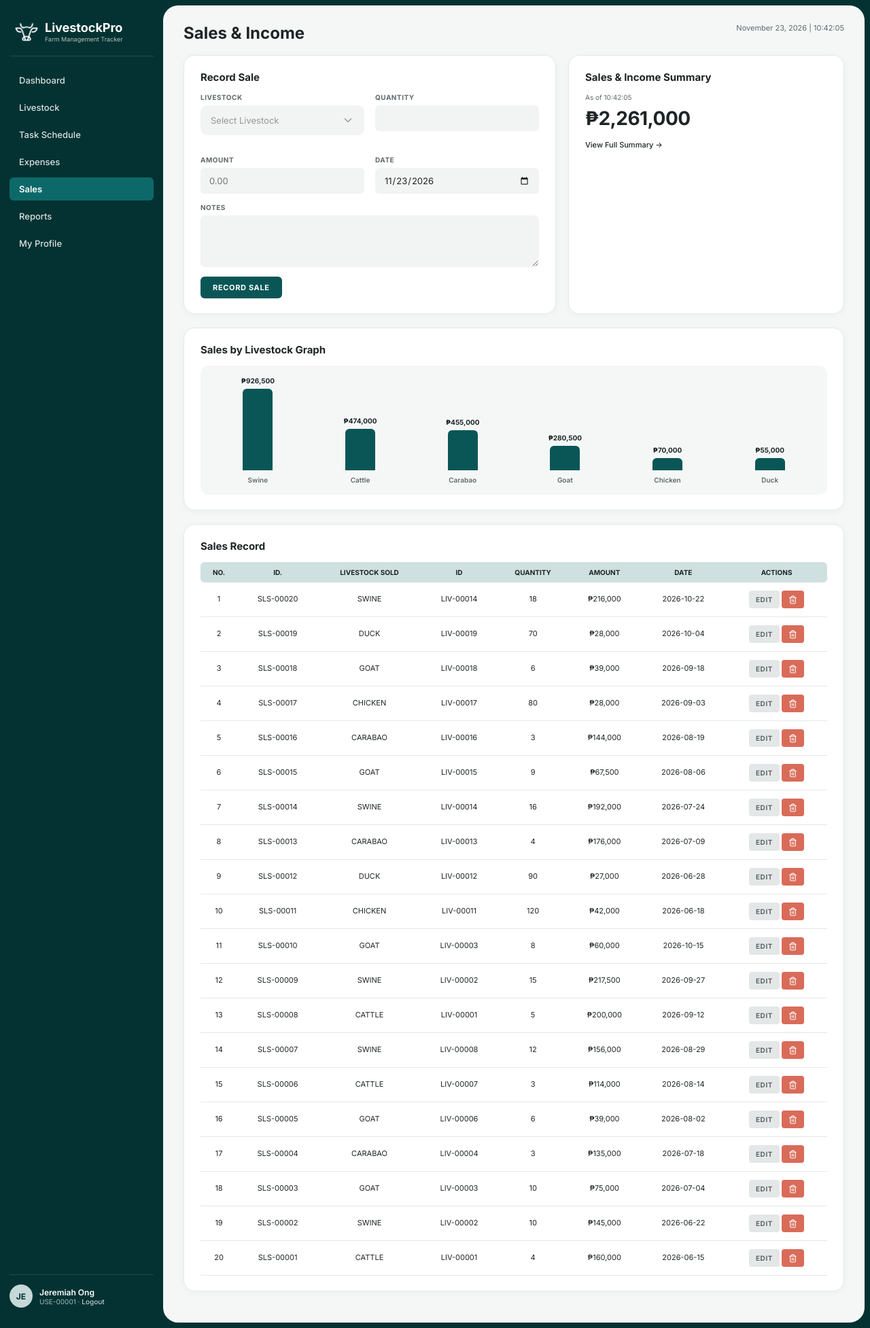
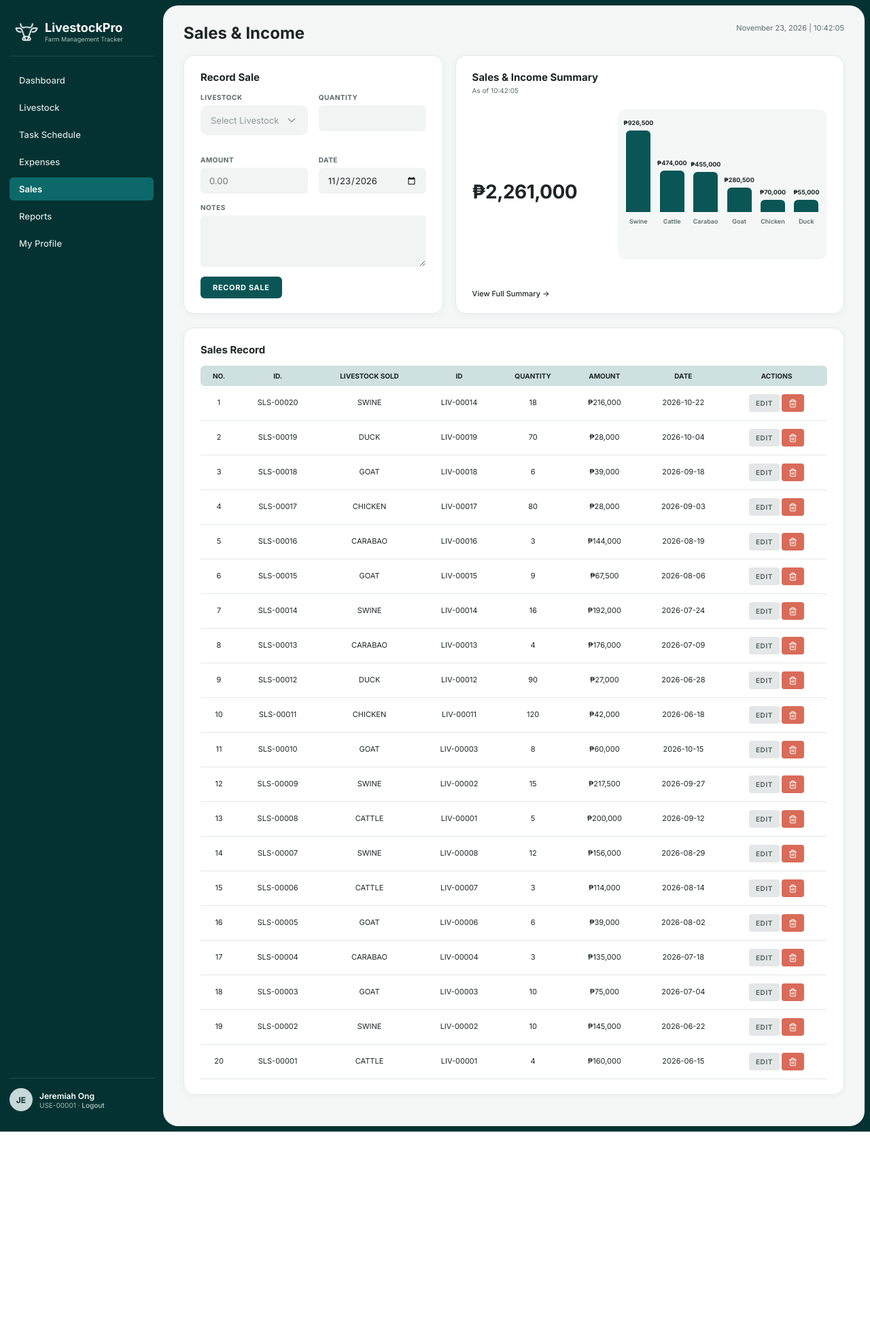
Before and after one commit to aenstudio-co/livestock-pro, a PHP site: page /sales.php in a window 1280 px wide. Shown: the whole page at 68% size. After the commit the page ends 1665 px from the top, so only its background shows below. Run offline with PHP 8.4, Linux system fonts and the light colour scheme; a user stored in the database is signed in; data comes from the database, SQL or seed files in the repository.

Commit message:
fixed graph in the sales and expense, and added some lines in css

```diff
--- a/css/style.css
+++ b/css/style.css
@@ -760,3 +760,77 @@ select.form-control option[value=""] {
   font-size: 12px;
   color: var(--text-muted);
 }
+/* ===== Sales & Expenses: summary card ===== */
+.split-grid--summary {
+  grid-template-columns: 1fr 1.5fr;
+}
+
+.summary-card {
+  display: flex;
+  align-items: stretch;
+  gap: 24px;
+}
+
+.summary-card-left {
+  flex: 0 0 190px;
+  display: flex;
+  flex-direction: column;
+  gap: 16px;
+}
+
+.summary-card-left .card-title {
+  margin-bottom: 4px;
+}
+
+.summary-card-left .kpi-value {
+  margin: auto 0;
+}
+
+.summary-card-right {
+  flex: 1;
+  min-width: 0;
+  display: flex;
+  align-items: center;
+}
+
+.summary-card-right .simple-bar-chart {
+  width: 100%;
+  gap: 8px;
+  padding: 14px 10px;
+  align-items: flex-end;
+}
+
+.summary-card-right .simple-bar-item {
+  min-width: 0;
+  justify-content: flex-end;
+}
+
+.summary-card-right .simple-bar-value {
+  font-size: 9px;
+}
+
+.summary-card-right .simple-bar-fill {
+  max-width: 36px;
+}
+
+.summary-card-right .simple-bar-name {
+  font-size: 9px;
+  line-height: 1.25;
+  word-break: break-word;
+  flex: 0 0 48px;
+  height: 48px;
+  min-height: 48px;
+  overflow: hidden;
+}
+
+@media (max-width: 960px) {
+  .split-grid--summary {
+    grid-template-columns: 1fr;
+  }
+  .summary-card {
+    flex-direction: column;
+  }
+  .summary-card-left {
+    flex: none;
+  }
+}
--- a/includes/db_connect.php
+++ b/includes/db_connect.php
@@ -2,7 +2,7 @@
 $host = "localhost";
 $dbname = "livestock_db";
 $username = "root";
-$password = "";
+$password = "belinDa@2005";
 
 try {
     $pdo = new PDO("mysql:host=$host;dbname=$dbname;charset=utf8mb4", $username, $password);
--- a/sales.php
+++ b/sales.php
@@ -69,7 +69,7 @@ foreach ($sales_by_item as $sb) {
   <meta charset="UTF-8">
   <meta name="viewport" content="width=device-width, initial-scale=1.0">
   <title>Sales & Income - LivestockPro</title>
-  <link rel="stylesheet" href="css/style.css">
+  <link rel="stylesheet" href="css/style.css?v=<?= filemtime(__DIR__ . '/css/style.css') ?>">
 </head>
 <body>
   <div class="app-shell">
@@ -114,7 +114,7 @@ foreach ($sales_by_item as $sb) {
       <?php endif; ?>
 
       <?php if ($role === 'O'): ?>
-        <div class="split-grid">
+        <div class="split-grid split-grid--summary">
           <div class="card">
             <div class="card-title">Record Sale</div>
             <form method="POST" action="sales.php">
@@ -151,16 +151,17 @@ foreach ($sales_by_item as $sb) {
             </form>
           </div>
 
-          <div class="card">
+          <div class="card summary-card">
+            <div class="summary-card-left">
+              <div>
                 <div class="card-title">Sales &amp; Income Summary</div>
                 <div class="kpi-sub">As of <?= date('H:i:s') ?></div>
-            <div class="kpi-value" style="margin-top:8px;">&#8369;<?= number_format($total_sales, 0) ?></div>
+              </div>
+              <div class="kpi-value">&#8369;<?= number_format($total_sales, 0) ?></div>
               <a class="kpi-link" href="reports.php">View Full Summary &rarr;</a>
             </div>
-        </div>
 
-        <div class="card">
-          <div class="card-title">Sales by Livestock Graph</div>
+            <div class="summary-card-right">
               <?php if (empty($sales_by_item)): ?>
                 <div class="kpi-sub">No sales data available yet.</div>
               <?php else: ?>
@@ -175,6 +176,8 @@ foreach ($sales_by_item as $sb) {
                   <?php endforeach; ?>
                 </div>
               <?php endif; ?>
+            </div>
+          </div>
         </div>
       <?php endif; ?>
 
```
Also changed, not shown: expenses.php (+10 -7 lines), README.md. Lines whose indentation alone changed are shown as unchanged.
